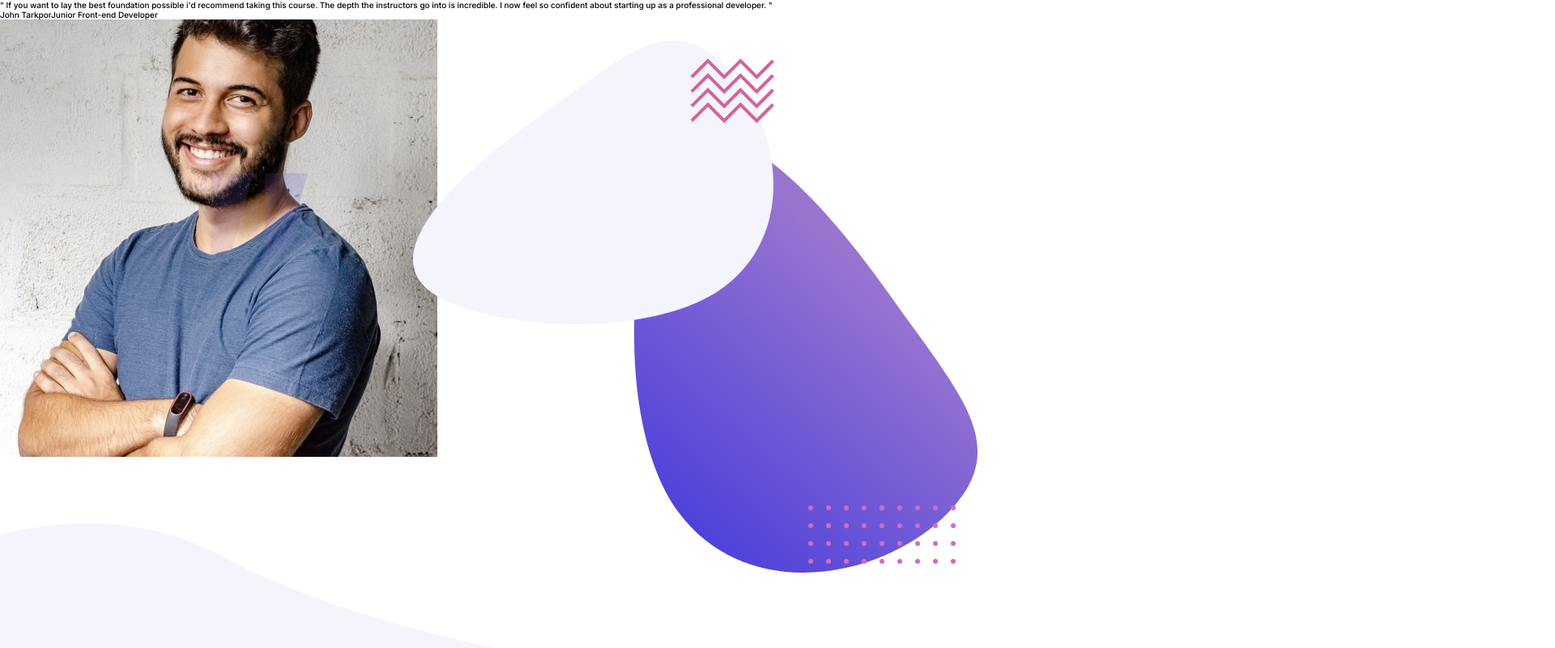
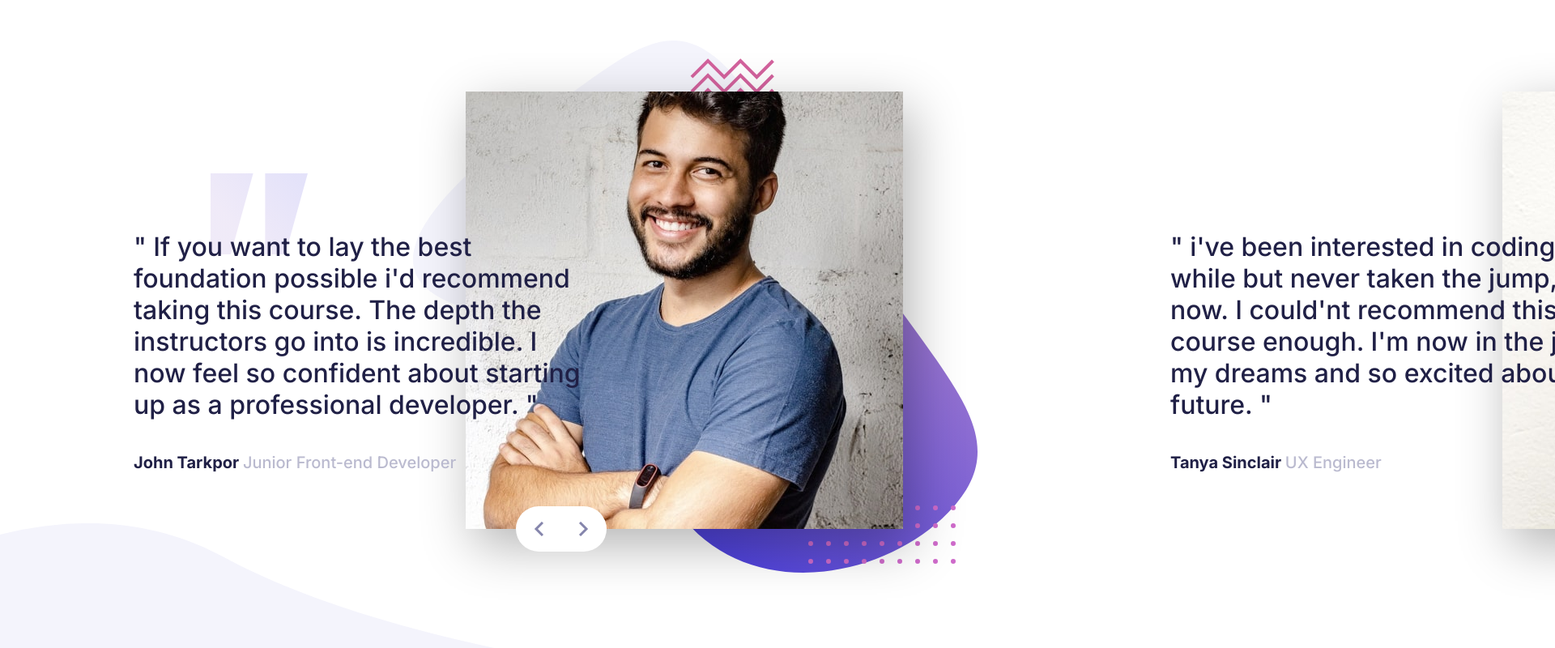
Before and after one commit to hassanahmadp/cbt-slider, a plain HTML site: page index.html in a window 1280 px wide. Shown: the top 800 px of the page at 81% size, 1920 px wide, since content can reach past the window. Drawn offline with Linux system fonts and the light colour scheme.

Commit message:
html and css compleate... only js work is left

```diff
--- a/css/styles.scss
+++ b/css/styles.scss
@@ -7,7 +7,7 @@ $colors: (
   @return map-get($colors, $color);
 }
 
-@mixin flex($just,$align) {
+@mixin flex($just, $align) {
   display: flex;
   justify-content: $just;
   align-items: $align;
@@ -34,6 +34,7 @@ html {
 
 body > img {
   position: absolute;
+  z-index: -1;
 }
 
 .pattern-quotes {
@@ -50,6 +51,63 @@ body > img {
   bottom: 0;
   left: 0;
 }
-body>div {
 
+p {
+  font-size: 3.2rem;
 }
+main {
+  transform: translateX(-25%);
+  width: 400vw;
+  display: flex;
+}
+
+.slider {
+  width: 11.2rem;
+  height: 5.6rem;
+  position: absolute;
+  top: 62.5rem;
+  right: 53.1rem;
+  background-color: white;
+  z-index: 10;
+  border-radius: 3rem;
+  @include flex(space-between, center)
+  padding: 0 2.2rem;
+}
+
+.div-1,
+.div-2 {
+  @include flex(center,center);
+  width: 100vw;
+  height: 100vh;
+  position: relative;
+}
+
+img.image {
+  position: absolute;
+  top: 11.3rem;
+  right: 16.5rem;
+  box-shadow: 1rem 2rem 6rem rgba(0, 0, 0, 0.3);
+}
+
+.text {
+  color: color(dark-blue);
+  width: 44.5%;
+  position: absolute;
+  top: 28.5rem;
+  left: 16.5rem;
+  z-index: 100;
+  p.para {
+    margin-bottom: 4rem;
+    width: 100%;
+    // font-weight: 500;
+  }
+}
+
+.nameDesig {
+  font-size: 2rem;
+  font-weight: 700;
+  span {
+    font-weight: 500;
+    color: color(grayish-blue);
+  }
+}
--- a/index.html
+++ b/index.html
@@ -32,7 +32,22 @@
       alt="pattern curve"
       class="pattern-curve"
     />
+    <div class="slider">
+      <img src="./images/icon-prev.svg" alt="previous arrow">
+      <img src="./images/icon-next.svg" alt="next arrow">
+    </div>
     <main>
+      <div class="div-2 clone">
+        <div class="text">
+          <p class="para">
+            " i've been interested in coding for a while but never taken the
+            jump, untill now. I could'nt recommend this course enough. I'm now
+            in the job of my dreams and so excited about the future. "
+          </p>
+          <p class="nameDesig">Tanya Sinclair <span>UX Engineer</span></p>
+        </div>
+        <img src="./images/image-tanya.jpg" alt="person image" class="image" />
+      </div>
       <div class="div-1">
         <div class="text">
           <p class="para">
@@ -42,23 +57,36 @@
             developer. "
           </p>
           <p class="nameDesig">
-            John Tarkpor<span>Junior Front-end Developer</span>
+            John Tarkpor <span>Junior Front-end Developer</span>
           </p>
         </div>
-        <img src="./images/image-john.jpg" alt="person image" class="image">
+        <img src="./images/image-john.jpg" alt="person image" class="image" />
       </div>
-      <!--<div class="div-2">
+      <div class="div-2">
         <div class="text">
           <p class="para">
             " i've been interested in coding for a while but never taken the
             jump, untill now. I could'nt recommend this course enough. I'm now
             in the job of my dreams and so excited about the future. "
           </p>
-          <p class="nameDesig">Tanya Sinclair<span>UX Engineer</span></p>
+          <p class="nameDesig">Tanya Sinclair <span>UX Engineer</span></p>
         </div>
-         <img src="./images/image-tanya.jpg" alt="person image" class="image">
+        <img src="./images/image-tanya.jpg" alt="person image" class="image" />
+      </div>
+      <div class="div-1 clone">
+        <div class="text">
+          <p class="para">
+            " If you want to lay the best foundation possible i'd recommend
+            taking this course. The depth the instructors go into is incredible.
+            I now feel so confident about starting up as a professional
+            developer. "
+          </p>
+          <p class="nameDesig">
+            John Tarkpor <span>Junior Front-end Developer</span>
+          </p>
         </div>
-    -->
+        <img src="./images/image-john.jpg" alt="person image" class="image" />
+      </div>
     </main>
   </body>
 </html>
```
Also changed, not shown: css/styles.css, 1 other file. Lines whose indentation alone changed are shown as unchanged.
